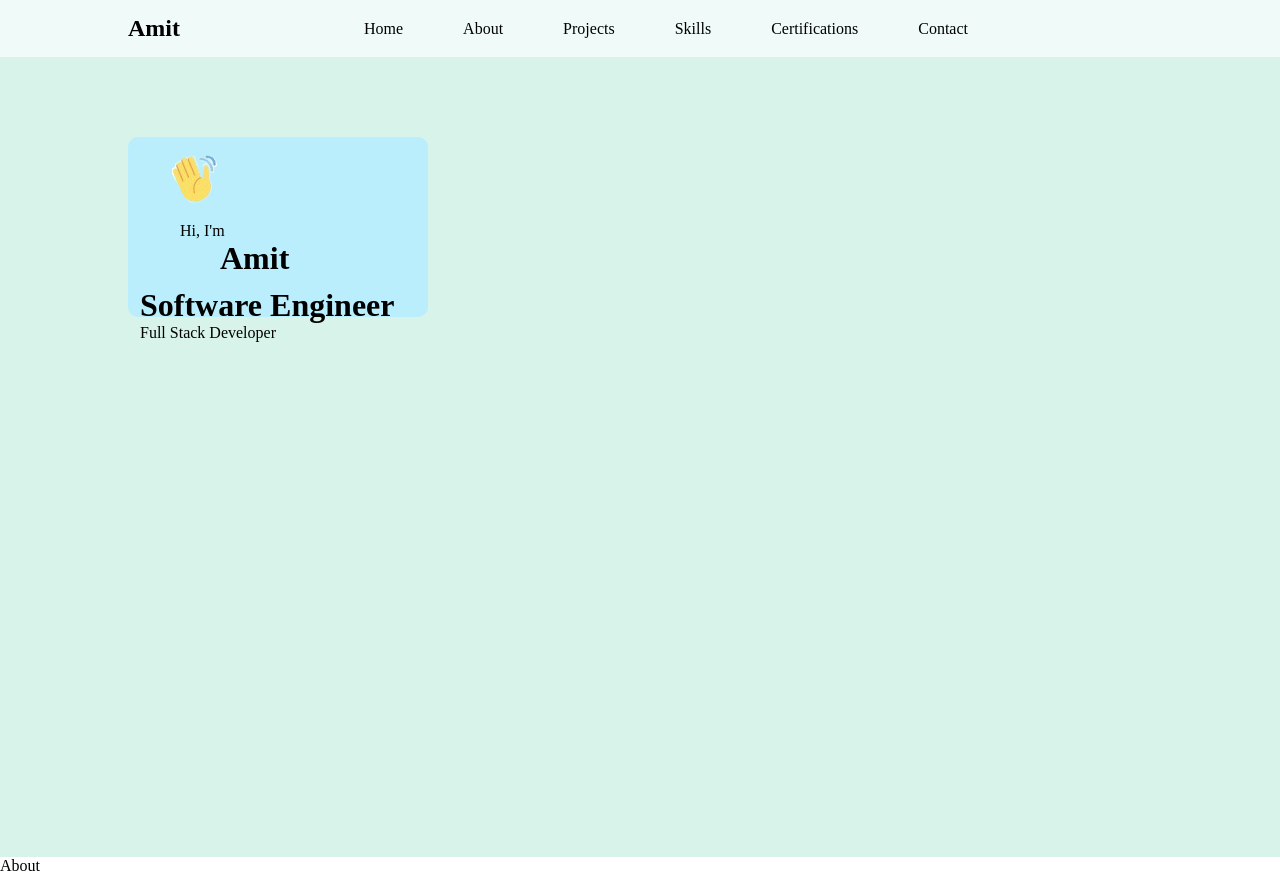
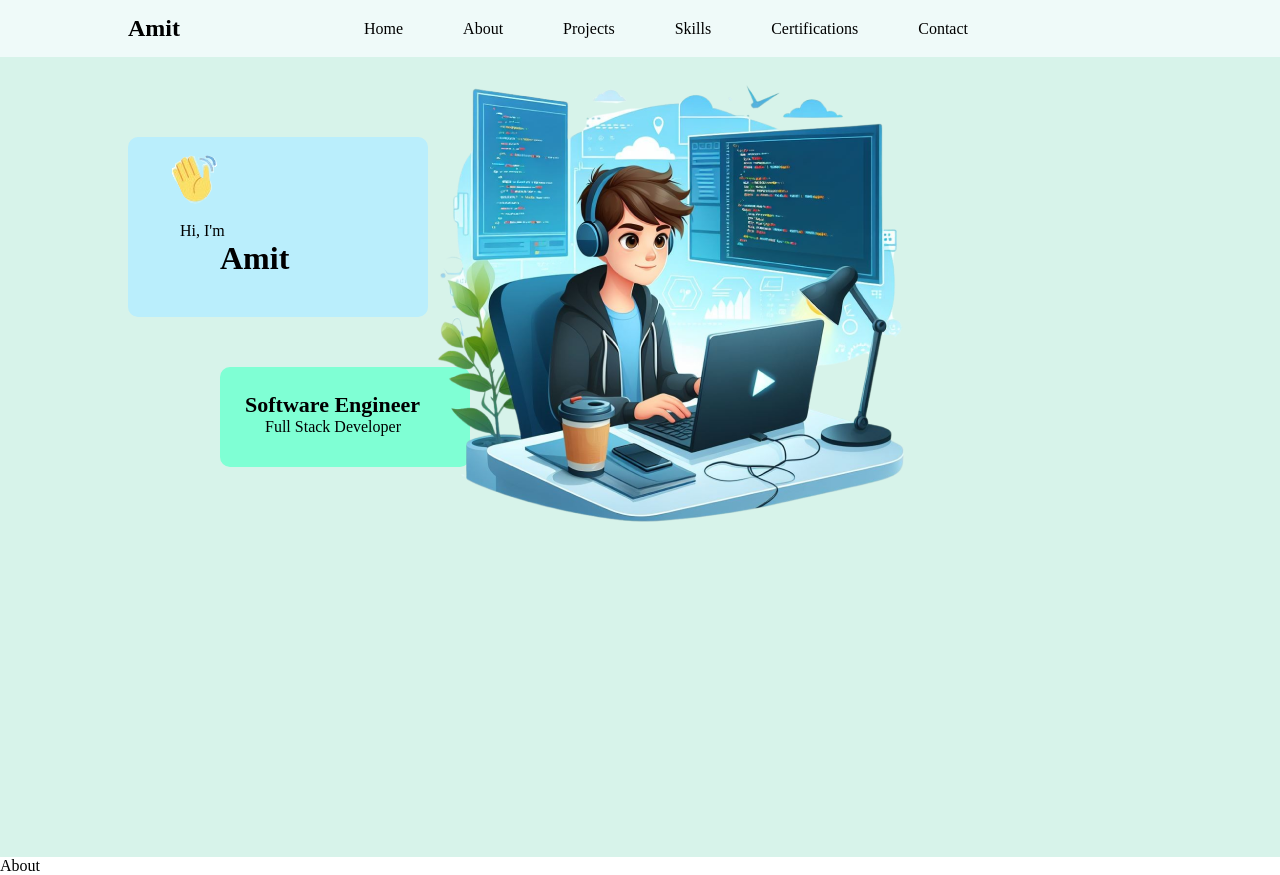
Before and after one commit to decode6/amit-portfolio, a React (Vite) app: page / in a window 1280 px wide. Built offline with nearby package versions, Linux system fonts and the light colour scheme.

Commit message:
hero-image added

```diff
--- a/src/components/hero/Hero.jsx
+++ b/src/components/hero/Hero.jsx
@@ -1,6 +1,7 @@
 import React from 'react'
 import './hero.css';
 import hii from '../../assets/hii.png';
+import hero_image from '../../assets/hero-img.png';
 const Hero = () => {
   return (
     <div className="hero-container">
@@ -17,6 +18,9 @@ const Hero = () => {
         </div>
 
     </div>
+    <div className="hero-img">
+      <img src={hero_image} alt="" />
+    </div>
     </div>
     </div>
 
--- a/src/components/hero/hero.css
+++ b/src/components/hero/hero.css
@@ -24,3 +24,19 @@ border-radius: 10px;
 .hero-name h1{
 padding-left: 40px;
 }
+.header-role{
+    width: 250px;
+    height: 100px;
+    margin: 80px;
+    padding: 25px;
+    border-radius: 10px;
+    background-color: aquamarine;
+}
+.header-role p{
+    padding-left: 20px;
+    font-weight: 500;
+}
+.header-role h1{
+    font-size: 22px;
+    font-weight: 600;
+}
```
Also changed, not shown: src/assets/hero-img.png (added).
